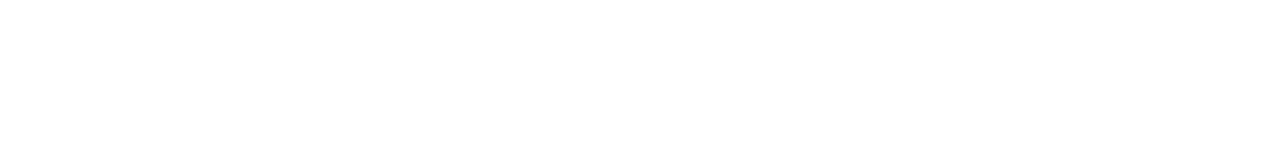
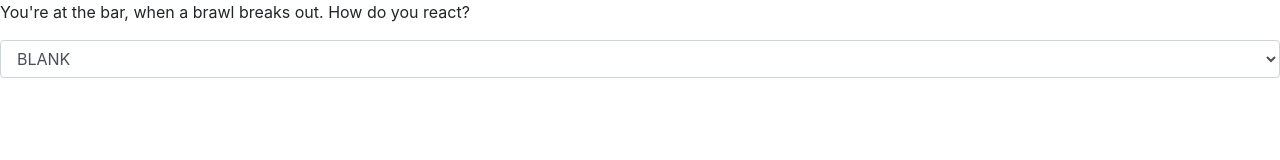
Before and after one commit to ikemanep1/Old_Project-4_mtg_test, a plain HTML site: page index.html in a window 1280 px wide. Drawn offline with Linux system fonts and the light colour scheme.

Commit message:
add first question

```diff
--- a/index.html
+++ b/index.html
@@ -1,14 +1,23 @@
 <!DOCTYPE html>
 <html>
   <head>
-    <title></title>
+    <title>MTG color test:</title>
+    <link href="css/bootstrap.css" rel="stylesheet" type="text/css">
+    <link href="css/styles.css" rel="stylesheet" type="text/css">
+    <script src="js/jquery-3.4.1.js"></script>
+    <script src="js/scripts.js"></script>
   </head>
   <body>
-    <h1></h1>
-    <script src="js/scripts.js"></script>
-    <link rel="stylesheet" href="css/bootstrap.css">
-    <link rel="stylesheet" href="css/styles.css">
-    <script type="text/javascript" src="js/jquery-3.4.1.js"></script>
-    <script type="text/javascript" src="js/scripts.js"></script>
+    <form class="mtg_test" action="index.html" method="post">
+      <p>You're at the bar, when a brawl breaks out. How do you react?</p>
+      <select class="form-control" id="conflict_resolution">
+        <option value="0">BLANK</option>
+        <option value="1">I reason with the most aggressive, calming them down. I join everyone in cleaning the establishment once the fighting is done.</option>
+        <option value="2">I avoid the fighting, instead observing closely the cqc techniques employed by those around me. I then exit silently, having gained power through knowledge.</option>
+        <option value="3">I steal all that I can, and use the fighting around me to avoid being seen.</option>
+        <option value="4">I join in the fighting for the thrill of it.</option>
+        <option value="5">I use my instincts, and decide to avoid the fighting. The best way to win this fight is simply to not take part in it.</option>
+      </select>
+    </form>
   </body>
 </html>
```
